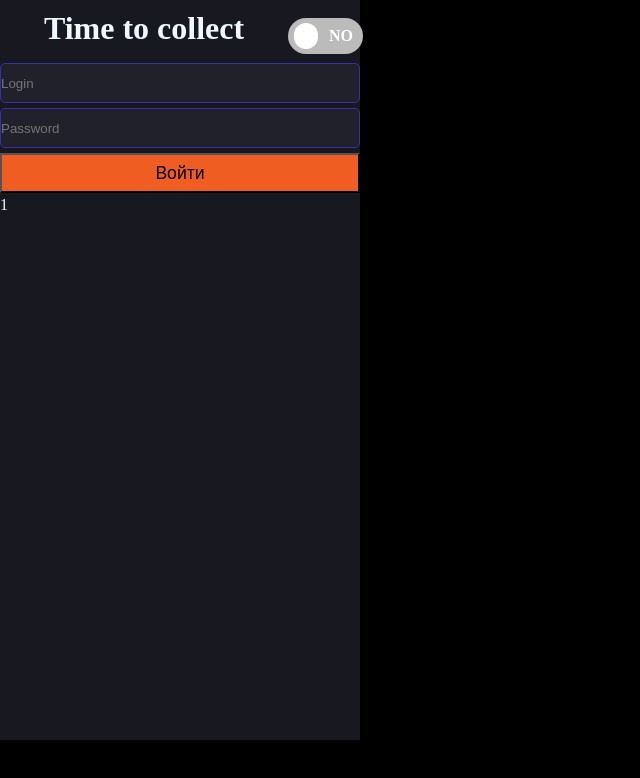
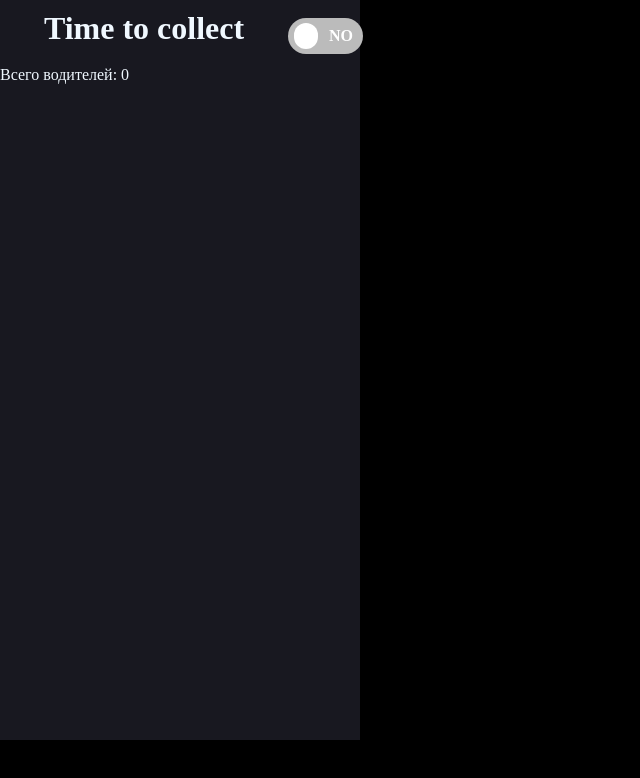
Before and after one commit to ArkadiyJS/time-to-collect, a React (Vite) app: page / in a window 1280 px wide. Shown: the top 778 px of the page, without its empty margins (0-640 px from the left). Built offline with nearby package versions, Linux system fonts and the light colour scheme.

Commit message:
count drivers finish

```diff
--- a/src/App.tsx
+++ b/src/App.tsx
@@ -65,19 +65,21 @@ function App() {
           completed={d.completed}
             />)}
 
-            <AuthPage />
+            {/* <AuthPage /> */}
 
         </div>
+
+        <p>
+          Всего водителей: {drivers.length }
+        </p>
 
       { (showButtonCreateList && showInput) ? <InputCreateList onSubmitInput={onSubmitInput} /> :  '' }
 
       { showButtonCreateList ? <div>
         <button className='btnCreateList' onClick={()=>{setShowInput(!showInput)}}>Создать список</button>
       </div> : '' }
-{/* добавить счётчик машин */}
-<div>
-{drivers.length + 1 }
-</div>
+
+
     </div>
   )
 }
```
